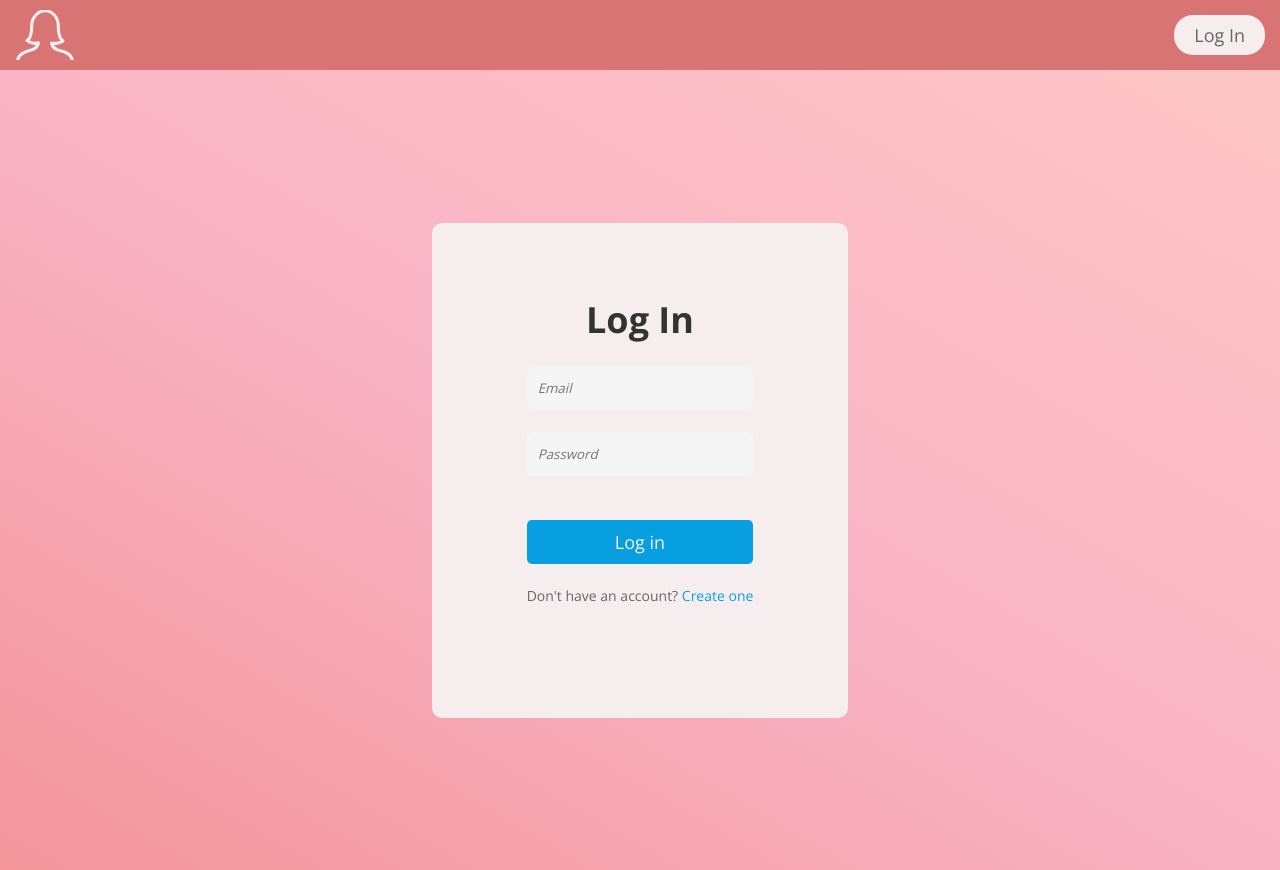
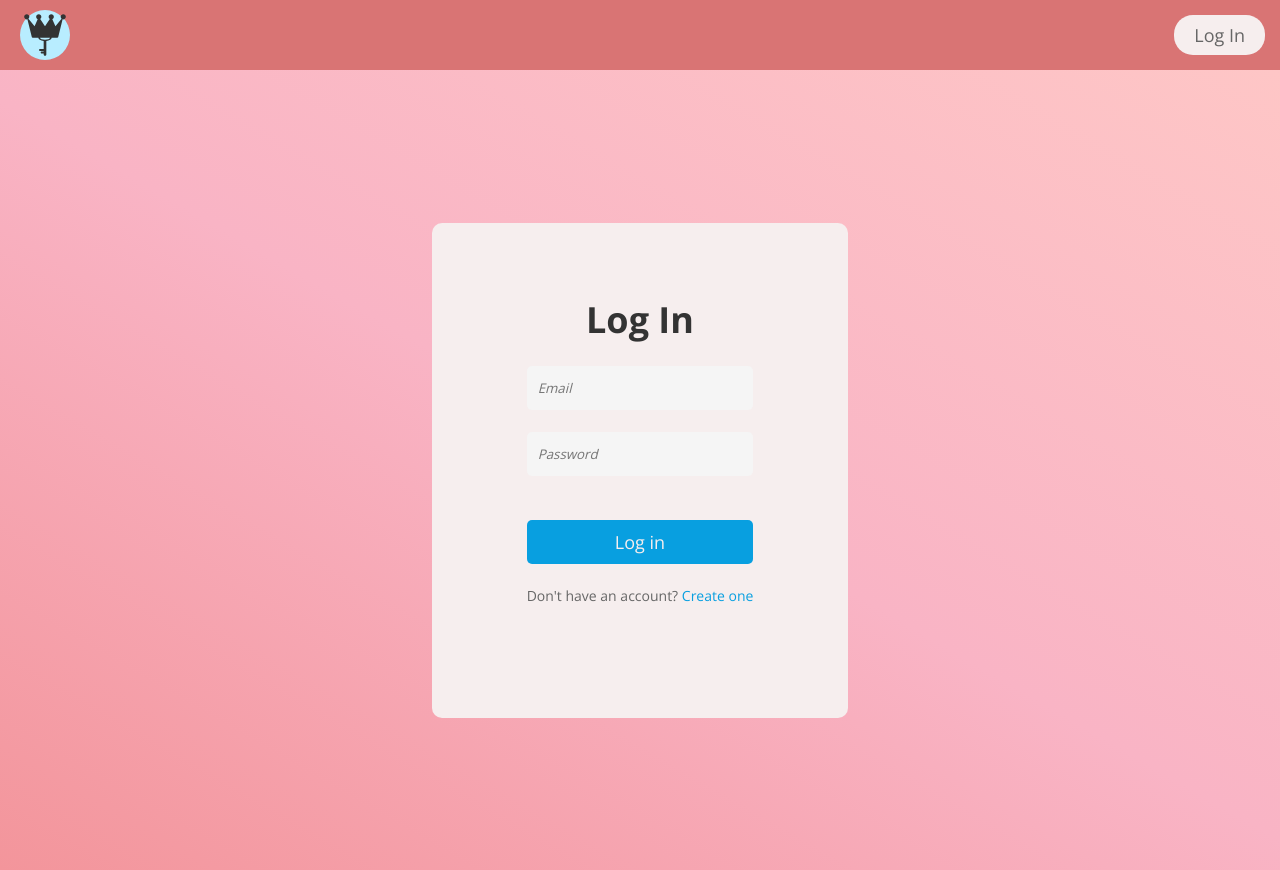
Before and after one commit to SokolovskyiAnton/secret-blog, a Vue app: page /login in a window 1280 px wide. Built offline with nearby package versions, Linux system fonts and the light colour scheme; grey boxes are pictures that could not be loaded; a web font is replaced by a local one.

Commit message:
updated HeaderView icons

```diff
--- a/index.html
+++ b/index.html
@@ -2,7 +2,7 @@
 <html lang="en">
   <head>
     <meta charset="UTF-8">
-    <link rel="icon" href="/favicon.ico">
+    <link rel="icon" href="/src/assets/images/blog-logo.svg">
     <meta name="viewport" content="width=device-width, initial-scale=1.0">
     <title>Vite App</title>
   </head>
--- a/src/components/HeaderComponent.vue
+++ b/src/components/HeaderComponent.vue
@@ -3,7 +3,7 @@
 		<div class="header__navbar">
 			<div class="header__navbar--container">
 				<img
-					:src="logoIcon"
+					src="../assets/images/blog-logo.svg"
 					alt="Logo"
 					class="header__navbar--logo"
 					@click.prevent="goToHome"
@@ -11,7 +11,7 @@
 				<div v-if="userStore.isAuth">
 					<div class="header__navbar--dropdown">
 						<div class="header__navbar--dropdown-dropbtn">
-							<img src="../assets/images/dropdown-icon.svg" alt="Dropdown" />
+							<img :src="logoIcon" alt="Dropdown" />
 						</div>
 						<div class="header__navbar--dropdown-content">
 							<a href="#" @click.prevent="goToProfile">Profile</a>
```
Also changed, not shown: src/assets/images/blog-logo.svg (added), src/assets/images/dropdown-icon.svg (deleted).
